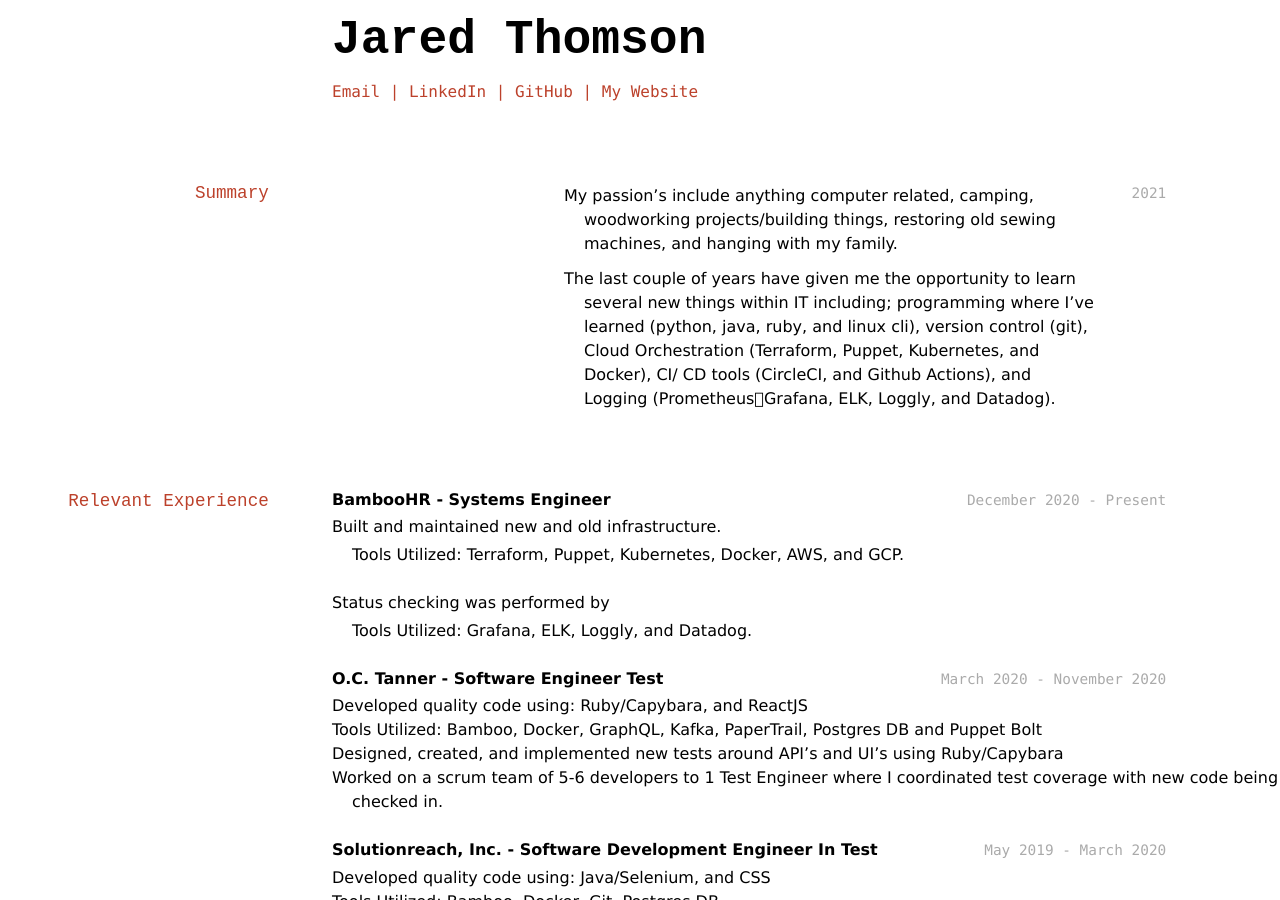
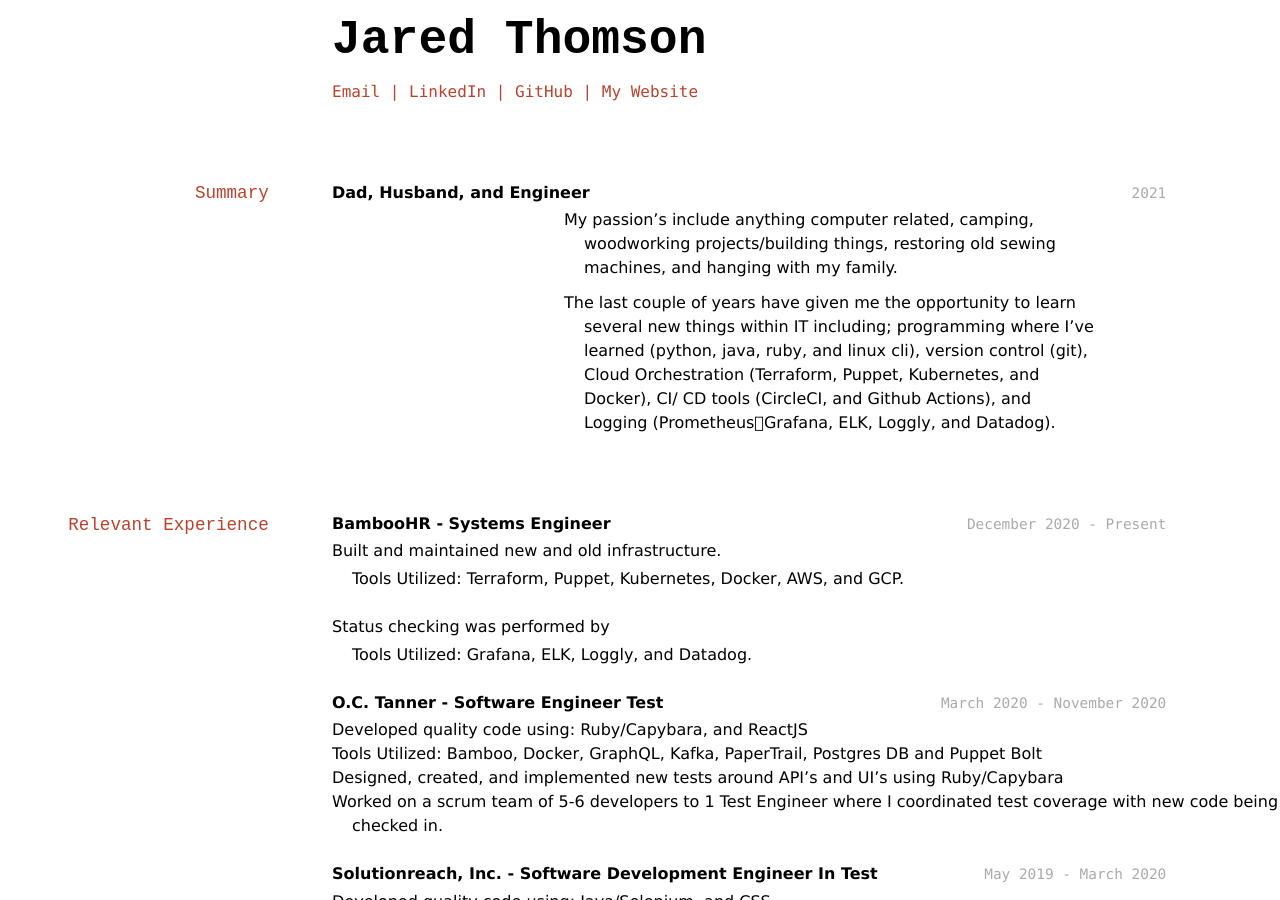
Before and after one commit to jaredt87/resume, a Jekyll site: the page built from docs/index.md, in a window 1280 px wide and 900 px high. Built offline with Jekyll 4.4.1, drawn with Linux system fonts in a browser that asks for light colours.

Commit message:
fix header

```diff
--- a/docs/index.md
+++ b/docs/index.md
@@ -13,6 +13,7 @@ title: Jared Thomson's Resume
 
 ## Summary
 `2021`
+__Dad, Husband, and Engineer__
 - My passion's include anything computer related, camping,
 woodworking projects/building things, restoring old sewing machines,
 and hanging with my family.
```
